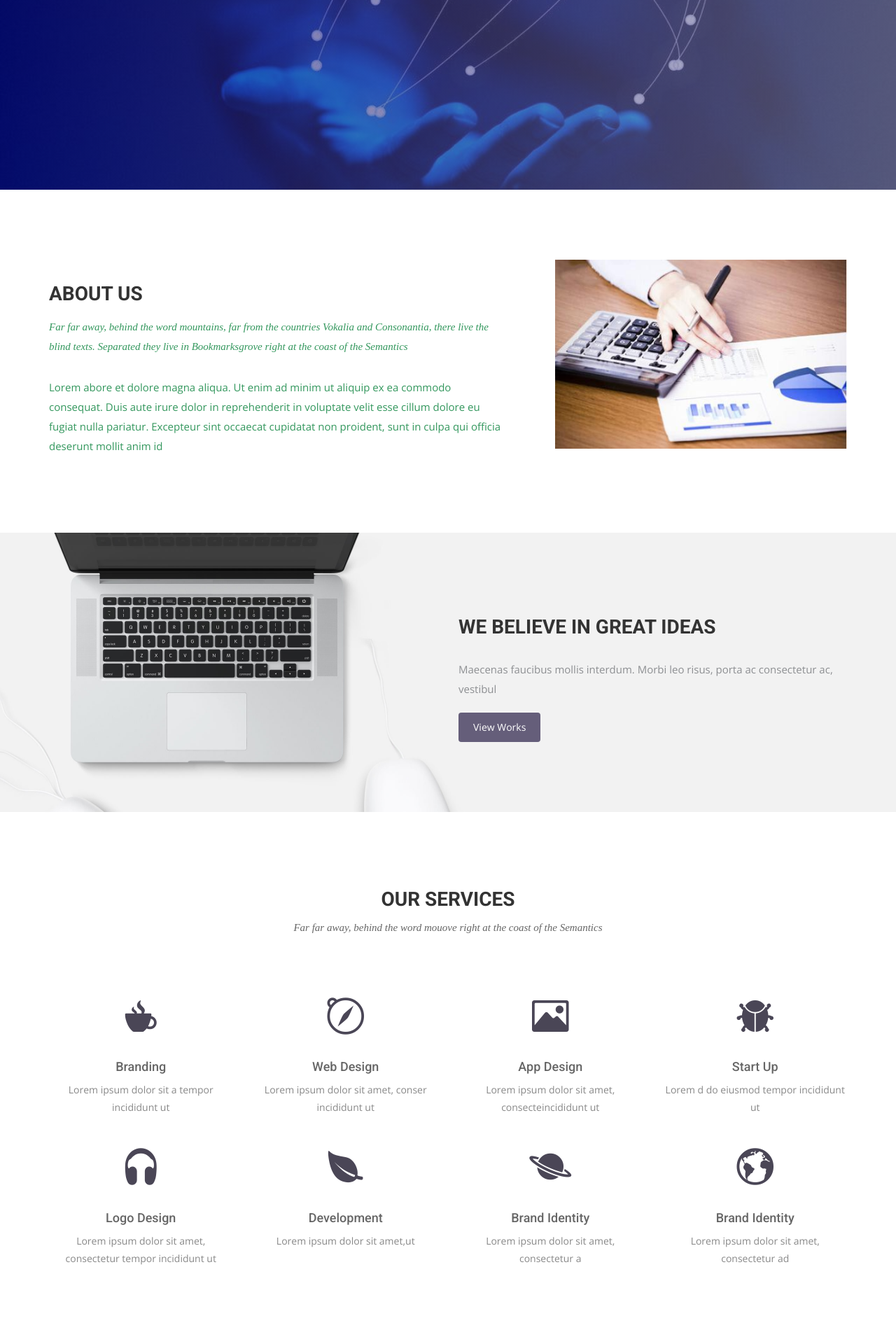
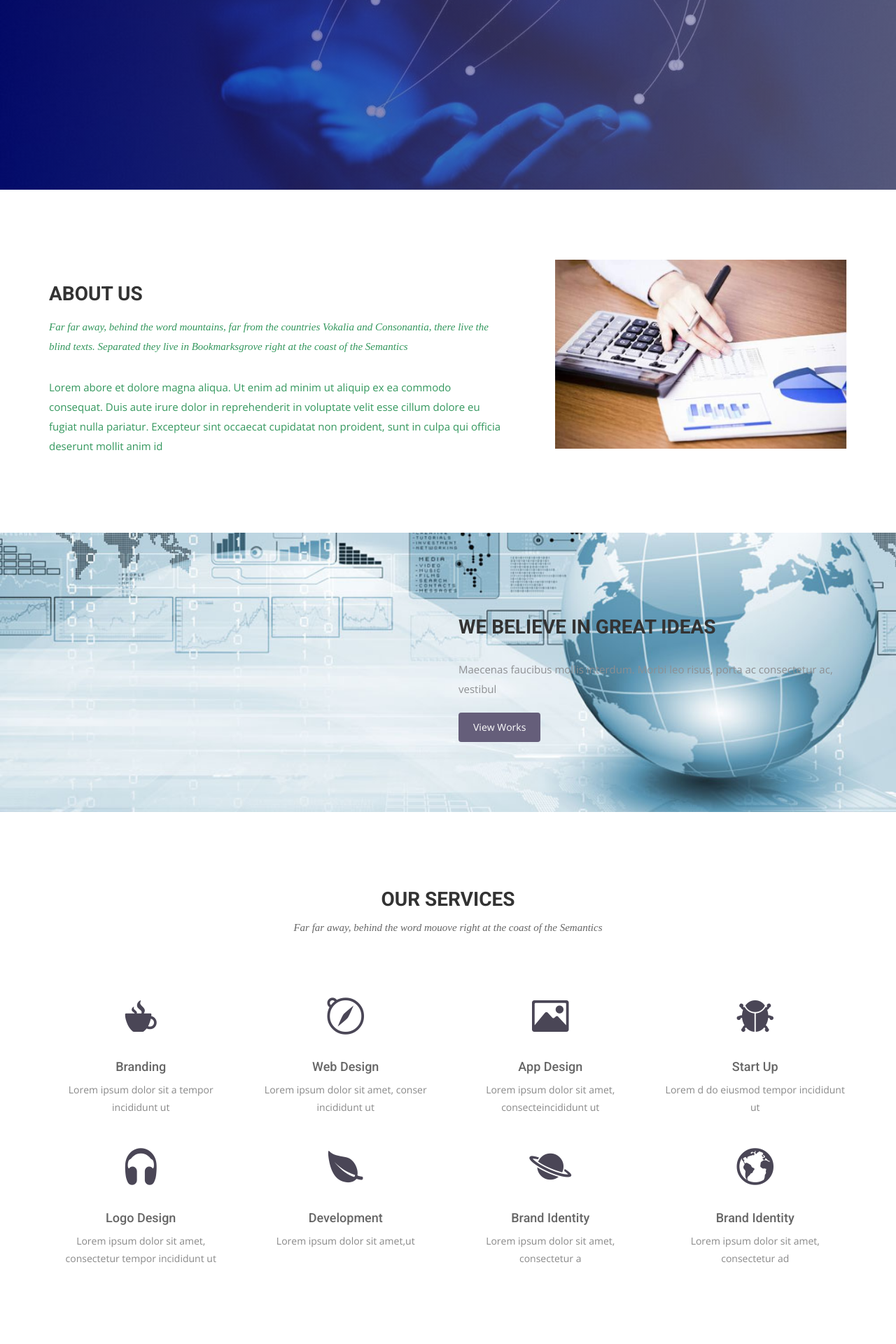
Before and after one commit to dreampivot/slipscloud.github.io, a Jekyll site: the page built from index.html, in a window 1280 px wide. Shown: the part 484-2404 px from the top of the page at 70% size. Built offline with Jekyll 4.4.1, drawn with Linux system fonts in a browser that asks for light colours; nearby versions of some CDN libraries; some web fonts are replaced.

Commit message:
Update airspace.css

```diff
--- a/css/airspace.css
+++ b/css/airspace.css
@@ -237,7 +237,7 @@ font header .navbar-default .navbar-nav li a:hover {
 	Feature Start
 --*/
 #feature {
-  background: url("../img/featue-bg.jpg");
+  background: url("../img/newidear.jpg");
   background-position: 50% 94px;
   width: 100%;
   display: block;
```
